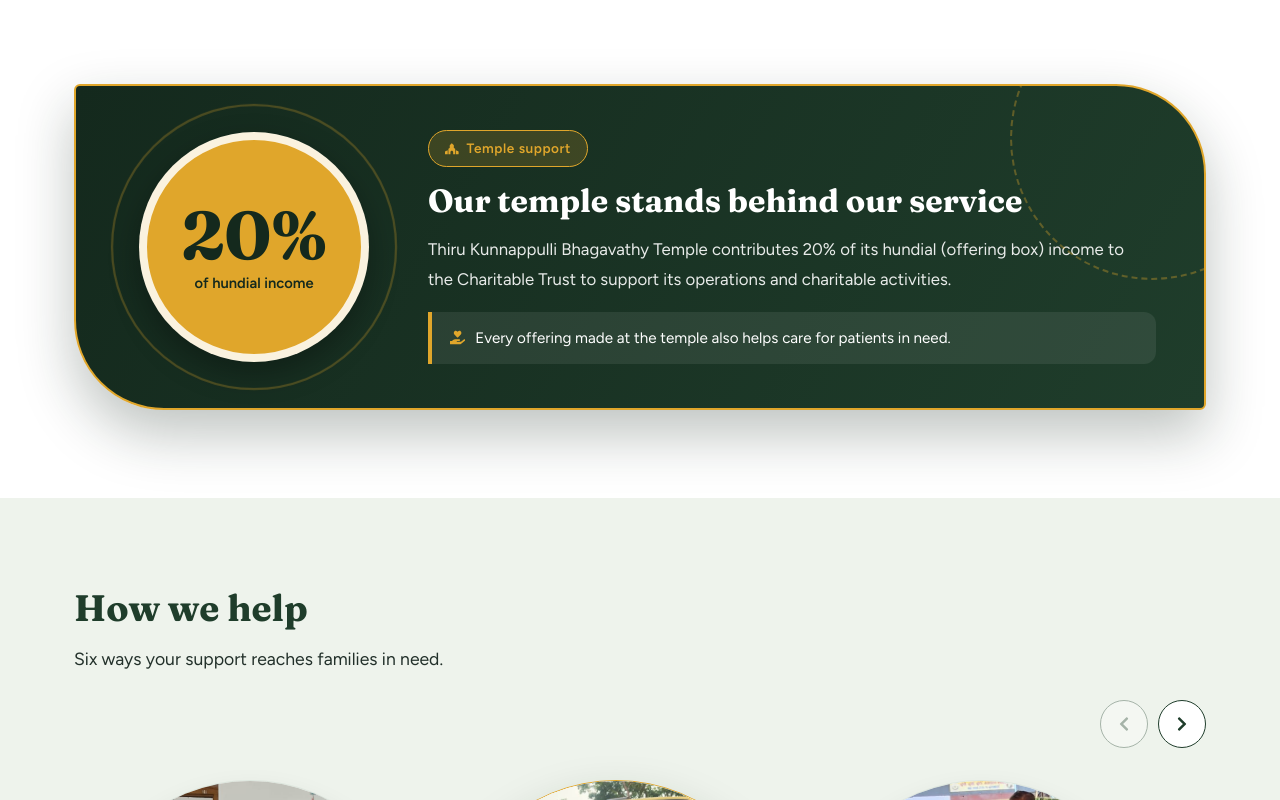
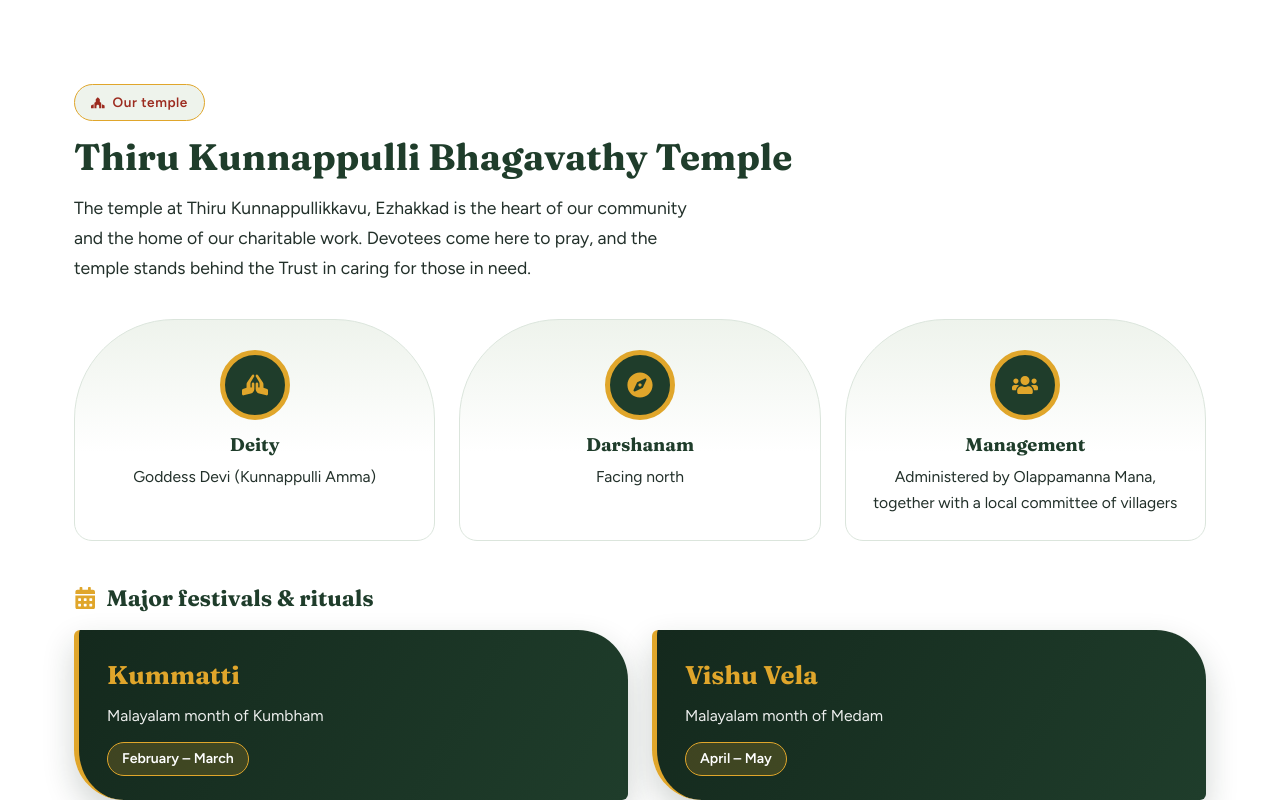
Before and after one commit to Musica-R/trust, a React (Create React App) app: page / in a window 1280 px wide. Shown: the part 1500-2300 px from the top of the page. Built offline with nearby package versions, Linux system fonts and the light colour scheme.

Commit message:
updated code

```diff
--- a/src/Stylesheet/home.css
+++ b/src/Stylesheet/home.css
@@ -1594,6 +1594,180 @@
   color: var(--bct-lamp)
 }
 
+/* ---------- about the temple (deity, darshanam, management, festivals) ---------- */
+.bct-sh {
+  background: #fff
+}
+
+.bct-sh-tag {
+  display: inline-flex;
+  align-items: center;
+  gap: 8px;
+  margin-bottom: 14px;
+  padding: 6px 16px;
+  border-radius: 999px;
+  background: var(--bct-tint);
+  border: 1px solid var(--bct-gold);
+  color: var(--bct-lamp);
+  font-size: .85rem;
+  font-weight: 600;
+  letter-spacing: .04em
+}
+
+.bct-sh-facts {
+  display: grid;
+  grid-template-columns: repeat(3, 1fr);
+  gap: 24px;
+  margin-top: 8px
+}
+
+.bct-sh-fact {
+  position: relative;
+  height: 100%;
+  padding: 26px 24px 24px;
+  text-align: center;
+  border-radius: 100px 100px 18px 18px;
+  border: 1px solid #dbe5dc;
+  background: linear-gradient(180deg, var(--bct-tint), #fff 60%);
+  transition: transform .3s, box-shadow .3s
+}
+
+.bct-sh-fact:hover {
+  transform: translateY(-6px);
+  box-shadow: 0 16px 36px rgba(20, 41, 29, .14)
+}
+
+.bct-sh-ico {
+  width: 70px;
+  height: 70px;
+  margin: 4px auto 14px;
+  border-radius: 50%;
+  background: var(--bct-green);
+  color: var(--bct-gold);
+  display: grid;
+  place-items: center;
+  font-size: 26px;
+  border: 5px solid var(--bct-gold);
+  transition: transform .5s
+}
+
+.bct-sh-fact:hover .bct-sh-ico {
+  transform: rotate(360deg)
+}
+
+.bct-sh-fact h3 {
+  margin: 0 0 8px;
+  font-size: 1.15rem;
+  color: var(--bct-green)
+}
+
+.bct-sh-fact p {
+  margin: 0;
+  font-size: .98rem;
+  line-height: 1.65
+}
+
+.bct-sh-fest-title {
+  display: flex;
+  align-items: center;
+  gap: 10px;
+  margin: 44px 0 18px;
+  font-size: 1.4rem;
+  color: var(--bct-green)
+}
+
+.bct-sh-fest-title svg {
+  color: var(--bct-gold)
+}
+
+.bct-sh-fest {
+  display: grid;
+  grid-template-columns: repeat(2, 1fr);
+  gap: 24px
+}
+
+.bct-sh-fest-card {
+  height: 100%;
+  display: flex;
+  flex-direction: column;
+  gap: 6px;
+  padding: 24px 28px;
+  border-radius: 6px 50px 6px 50px;
+  border-left: 5px solid var(--bct-gold);
+  background: linear-gradient(120deg, var(--bct-deep, #14291d), var(--bct-green));
+  color: #fff;
+  box-shadow: 0 14px 32px rgba(20, 41, 29, .2);
+  transition: transform .3s, box-shadow .3s
+}
+
+.bct-sh-fest-card:hover {
+  transform: translateY(-5px);
+  box-shadow: 0 22px 44px rgba(20, 41, 29, .3)
+}
+
+.bct-sh-fest-card b {
+  font-family: var(--bct-head);
+  font-size: 1.6rem;
+  color: var(--bct-gold)
+}
+
+.bct-sh-month {
+  font-size: .98rem;
+  opacity: .92
+}
+
+.bct-sh-fest-card em {
+  align-self: flex-start;
+  margin-top: 6px;
+  padding: 4px 14px;
+  border-radius: 999px;
+  background: rgba(224, 166, 43, .2);
+  border: 1px solid var(--bct-gold);
+  font-style: normal;
+  font-weight: 600;
+  font-size: .88rem
+}
+
+@media (max-width:1024px) {
+  .bct-sh-facts {
+    grid-template-columns: repeat(2, 1fr)
+  }
+}
+
+@media (max-width:768px) {
+  .bct-sh-fest {
+    grid-template-columns: 1fr
+  }
+}
+
+@media (max-width:520px) {
+  .bct-sh-facts {
+    grid-template-columns: 1fr
+  }
+
+  .bct-sh-fact {
+    border-radius: 80px 80px 16px 16px
+  }
+
+  .bct-sh-fest-card {
+    padding: 20px 20px;
+    border-radius: 6px 36px 6px 36px
+  }
+
+  .bct-sh-fest-card b {
+    font-size: 1.35rem
+  }
+}
+
+@media (prefers-reduced-motion:reduce) {
+
+  .bct-sh-fact,
+  .bct-sh-ico,
+  .bct-sh-fest-card {
+    transition: none
+  }
+}
+
 @media (max-width:1024px) {
   .bct-tp-card {
     grid-template-columns: 210px 1fr;
--- a/src/data/content.js
+++ b/src/data/content.js
@@ -28,6 +28,21 @@
       moreLink: "See all activities",
       appealTitle: "Your small contribution can bring hope to a family.",
       appealText: "Each month we give bedridden patients a food kit with about 10 kg of rice and 10 essential household provisions, worth around ₹800.",
+    },
+    homeShrine: {
+      tag: "Our temple",
+      title: "Thiru Kunnappulli Bhagavathy Temple",
+      text: "The temple at Thiru Kunnappullikkavu, Ezhakkad is the heart of our community and the home of our charitable work. Devotees come here to pray, and the temple stands behind the Trust in caring for those in need.",
+      facts: [
+        ["Deity", "Goddess Devi (Kunnappulli Amma)"],
+        ["Darshanam", "Facing north"],
+        ["Management", "Administered by Olappamanna Mana, together with a local committee of villagers"],
+      ],
+      festTitle: "Major festivals & rituals",
+      fest: [
+        ["Kummatti", "Malayalam month of Kumbham", "February – March"],
+        ["Vishu Vela", "Malayalam month of Medam", "April – May"],
+      ],
     },
     homeTemple: {
       tag: "Temple support",
@@ -118,6 +133,21 @@
       appealTitle: "നിങ്ങളുടെ ചെറിയ സംഭാവന ഒരു കുടുംബത്തിന് പ്രതീക്ഷയാകും.",
       appealText: "ഓരോ മാസവും കിടപ്പുരോഗികൾക്ക് ഏകദേശം 10 കിലോ അരിയും 10 തരം അവശ്യ വീട്ടുസാധനങ്ങളും അടങ്ങിയ, ഏകദേശം ₹800 വിലയുള്ള ഭക്ഷ്യക്കിറ്റ് നൽകുന്നു.",
     },
+    homeShrine: {
+      tag: "ഞങ്ങളുടെ ക്ഷേത്രം",
+      title: "തിരു കുന്നപ്പുള്ളി ഭഗവതി ക്ഷേത്രം",
+      text: "എഴക്കാട് തിരുകുന്നപ്പുള്ളിക്കാവിലെ ക്ഷേത്രമാണ് ഞങ്ങളുടെ നാടിന്റെ ഹൃദയവും ജീവകാരുണ്യ പ്രവർത്തനങ്ങളുടെ കേന്ദ്രവും. ഭക്തർ ഇവിടെ പ്രാർഥിക്കാനെത്തുന്നു; ആവശ്യക്കാർക്ക് കരുതലേകുന്ന ട്രസ്റ്റിന് ക്ഷേത്രം താങ്ങായി നിൽക്കുന്നു.",
+      facts: [
+        ["പ്രതിഷ്ഠ", "ദേവി (കുന്നപ്പുള്ളി അമ്മ)"],
+        ["ദർശനം", "വടക്കോട്ട് ദർശനം"],
+        ["ഭരണം", "ഒളപ്പമണ്ണ മനയുടെ ഉടമസ്ഥതയിലും ഭരണത്തിലും, നാട്ടുകാരടങ്ങുന്ന പ്രാദേശിക കമ്മിറ്റിയോടൊപ്പം"],
+      ],
+      festTitle: "പ്രധാന ഉത്സവങ്ങളും ആചാരങ്ങളും",
+      fest: [
+        ["കുമ്മാട്ടി", "മലയാള മാസം കുംഭം", "ഫെബ്രുവരി – മാർച്ച്"],
+        ["വിഷു വേല", "മലയാള മാസം മേടം", "ഏപ്രിൽ – മേയ്"],
+      ],
+    },
     homeTemple: {
       tag: "ക്ഷേത്രത്തിന്റെ പിന്തുണ",
       pct: "20%",
--- a/src/pages/Home.jsx
+++ b/src/pages/Home.jsx
@@ -1,6 +1,6 @@
 import React, { useState, useRef, useEffect, useCallback } from "react";
 import { Link } from "react-router-dom";
-import { FaUtensils, FaWheelchair, FaBus, FaClinicMedical, FaTint, FaHome, FaArrowRight, FaWind, FaBed, FaProcedures, FaWalking, FaLeaf, FaQuoteLeft, FaChevronLeft, FaChevronRight, FaCheckCircle, FaPlaceOfWorship, FaHandHoldingHeart } from "react-icons/fa";
+import { FaUtensils, FaWheelchair, FaBus, FaClinicMedical, FaTint, FaHome, FaArrowRight, FaWind, FaBed, FaProcedures, FaWalking, FaLeaf, FaQuoteLeft, FaChevronLeft, FaChevronRight, FaCheckCircle, FaPlaceOfWorship, FaHandHoldingHeart, FaPrayingHands, FaCompass, FaUsers, FaCalendarAlt } from "react-icons/fa";
 import { useLang } from "../context/LangContext";
 import { img, helpImgs, homeGallery } from "../data/images";
 import { trust } from "../data/content";
@@ -11,6 +11,7 @@
 
 const icons = [FaUtensils, FaWheelchair, FaBus, FaClinicMedical, FaTint, FaHome];
 const eqIcons = [FaWind, FaWheelchair, FaBed, FaProcedures, FaTint, FaWalking];
+const shrineIcons = [FaPrayingHands, FaCompass, FaUsers];
 const rupee = (n) => "₹" + n.toLocaleString("en-IN");
 const pad = (n) => String(n).padStart(2, "0");
 
@@ -248,6 +249,7 @@
   const h = t.home;
   const m = t.homeMore || {};
   const tp = t.homeTemple || {};
+  const sh = t.homeShrine || {};
   const qt = t.homeQuotes || { items: [] };
   const [tab, setTab] = useState(0);
 
@@ -270,7 +272,6 @@
         </div>
       </section>
 
-
       {/* <section className="bct-impact">
         <Stagger key={`i-${lang}`} className="bct-impact-grid" step={200}>
           {h.impact.map(([n, l]) => (
@@ -278,7 +279,6 @@
           ))}
         </Stagger>
       </section> */}
-
 
       {/* Story: photos slide in left to right + pull quote */}
       <section className="bct-sec bct-story">
@@ -298,6 +298,41 @@
           </div>
         </div>
       </section>
+
+      {/* About the temple: deity, darshanam, management + major festivals */}
+      {sh.title && (
+        <section className="bct-sec bct-sh">
+          <div className="bct-wrap">
+            <span className="bct-sh-tag"><FaPlaceOfWorship /> {sh.tag}</span>
+            <AnimText key={`sht-${lang}`} as="h2" text={sh.title} className="bct-h2" step={90} />
+            <AnimText key={`shx-${lang}`} text={sh.text} className="bct-lead" step={36} />
+
+            <Stagger key={`shf-${lang}`} className="bct-sh-facts" step={200} from="bottom">
+              {sh.facts.map(([label, value], i) => {
+                const Icon = shrineIcons[i] || FaPlaceOfWorship;
+                return (
+                  <article key={label} className="bct-sh-fact">
+                    <span className="bct-sh-ico"><Icon /></span>
+                    <h3>{label}</h3>
+                    <p>{value}</p>
+                  </article>
+                );
+              })}
+            </Stagger>
+
+            <h3 className="bct-sh-fest-title"><FaCalendarAlt /> {sh.festTitle}</h3>
+            <Stagger key={`shv-${lang}`} className="bct-sh-fest" step={240} from="left">
+              {sh.fest.map(([name, month, period]) => (
+                <div key={name} className="bct-sh-fest-card">
+                  <b>{name}</b>
+                  <span className="bct-sh-month">{month}</span>
+                  <em>{period}</em>
+                </div>
+              ))}
+            </Stagger>
+          </div>
+        </section>
+      )}
 
       {/* Temple support: highlighted band (20% of hundial income) */}
       {tp.title && (
```
Also changed, not shown: 1 other file (tests, documents, lock files or other folders).
